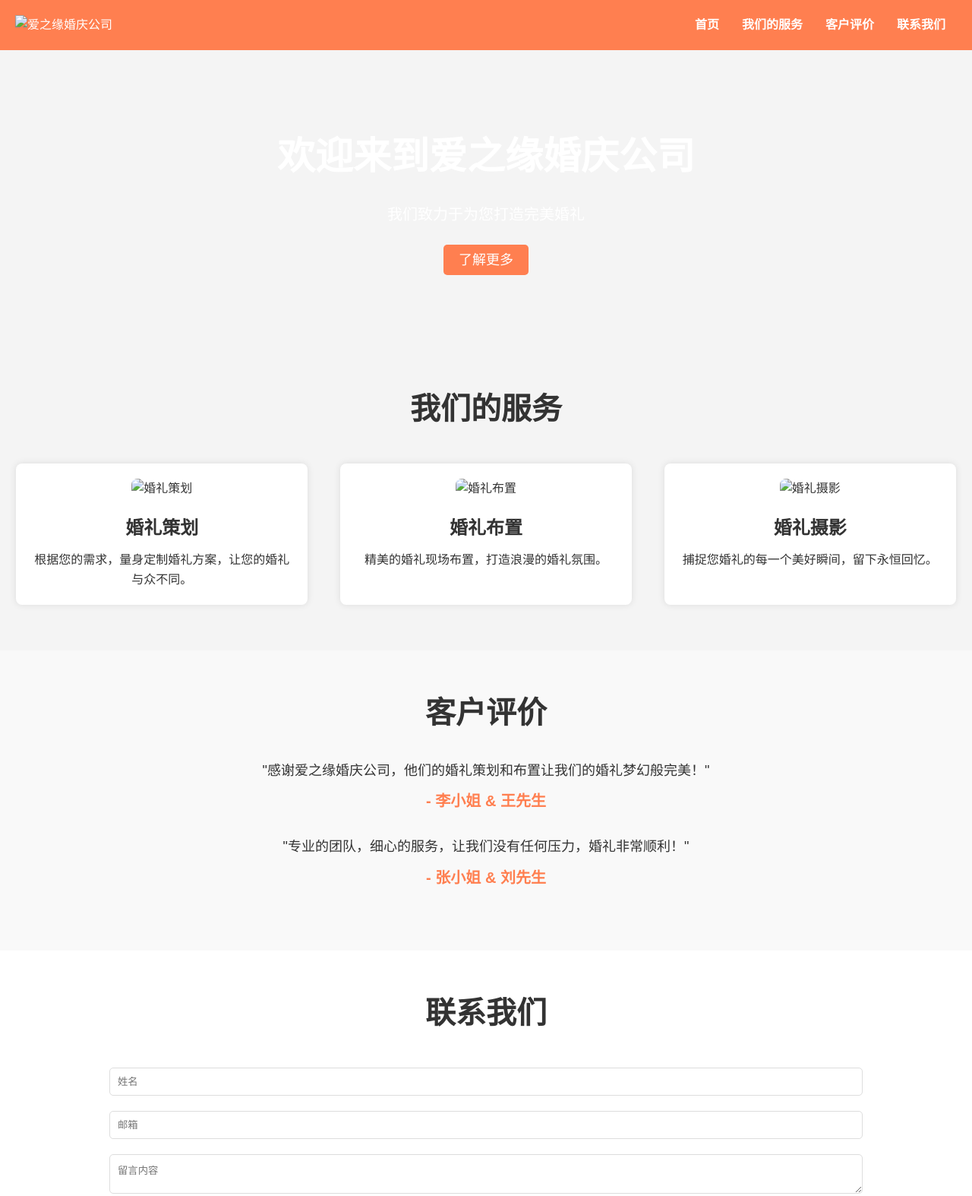
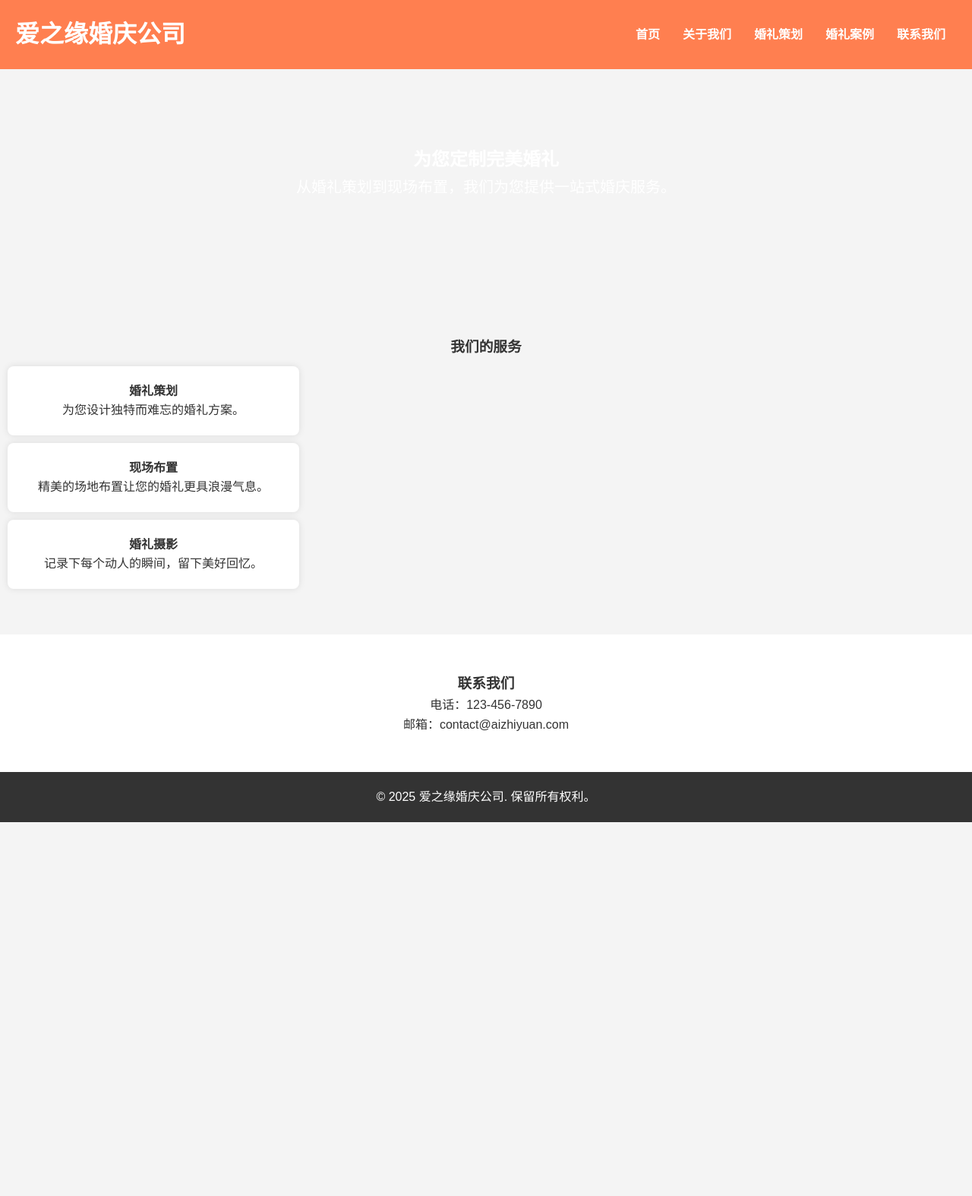
Before and after one commit to xiaojujiang1/-, a plain HTML site: page index.html in a window 1280 px wide. Shown: the top 1574 px of the page at 76% size. After the commit the page ends 1082 px from the top, so only its background shows below. Drawn offline with Linux system fonts and the light colour scheme; files that its build step writes are made by us from their sources.

Commit message:
Update index.html

```diff
--- a/index.html
+++ b/index.html
@@ -1,100 +1,59 @@
 <!DOCTYPE html>
-<html lang="zh-CN">
+<html lang="zh">
 <head>
     <meta charset="UTF-8">
     <meta name="viewport" content="width=device-width, initial-scale=1.0">
+    <meta name="google-site-verification" content="6TRMIZwUu3AM3iSmDaaG2Kt_prNz9b7t19UqyMEXY0o" />
     <title>爱之缘婚庆公司</title>
     <link rel="stylesheet" href="css/styles.css">
-	<style>
-	    /* 将CSS样式代码直接放在这里 */
-	    * {
-	        margin: 0;
-	        padding: 0;
-	        box-sizing: border-box;
-	    }
-	    body {
-	        font-family: 'Arial', sans-serif;
-	        line-height: 1.6;
-	        background-color: #f4f4f4;
-	        color: #333;
-	    }
-	    /* 其他CSS样式 */
-	</style>
-
 </head>
 <body>
-    <!-- 网站头部 -->
     <header>
-	    <meta name="google-site-verification" content="6TRMIZwUu3AM3iSmDaaG2Kt_prNz9b7t19UqyMEXY0o" />
         <div class="logo">
-            <img src="img/logo.png" alt="爱之缘婚庆公司">
+            <h1>爱之缘婚庆公司</h1>
         </div>
         <nav>
             <ul>
-                <li><a href="#home">首页</a></li>
-                <li><a href="#services">我们的服务</a></li>
-                <li><a href="#testimonials">客户评价</a></li>
-                <li><a href="#contact">联系我们</a></li>
+                <li><a href="#">首页</a></li>
+                <li><a href="#">关于我们</a></li>
+                <li><a href="#">婚礼策划</a></li>
+                <li><a href="#">婚礼案例</a></li>
+                <li><a href="#">联系我们</a></li>
             </ul>
         </nav>
     </header>
 
-    <!-- 欢迎部分 -->
-    <section id="home" class="hero">
-        <h1>欢迎来到爱之缘婚庆公司</h1>
-        <p>我们致力于为您打造完美婚礼</p>
-        <a href="#services" class="cta-button">了解更多</a>
-    </section>
+    <main>
+        <section class="hero">
+            <h2>为您定制完美婚礼</h2>
+            <p>从婚礼策划到现场布置，我们为您提供一站式婚庆服务。</p>
+        </section>
 
-    <!-- 服务展示 -->
-    <section id="services" class="services">
-        <h2>我们的服务</h2>
-        <div class="service-items">
+        <section class="services">
+            <h3>我们的服务</h3>
             <div class="service-item">
-                <img src="img/service1.jpg" alt="婚礼策划">
-                <h3>婚礼策划</h3>
-                <p>根据您的需求，量身定制婚礼方案，让您的婚礼与众不同。</p>
+                <h4>婚礼策划</h4>
+                <p>为您设计独特而难忘的婚礼方案。</p>
             </div>
             <div class="service-item">
-                <img src="img/service2.jpg" alt="婚礼布置">
-                <h3>婚礼布置</h3>
-                <p>精美的婚礼现场布置，打造浪漫的婚礼氛围。</p>
+                <h4>现场布置</h4>
+                <p>精美的场地布置让您的婚礼更具浪漫气息。</p>
             </div>
             <div class="service-item">
-                <img src="img/service3.jpg" alt="婚礼摄影">
-                <h3>婚礼摄影</h3>
-                <p>捕捉您婚礼的每一个美好瞬间，留下永恒回忆。</p>
+                <h4>婚礼摄影</h4>
+                <p>记录下每个动人的瞬间，留下美好回忆。</p>
             </div>
-        </div>
-    </section>
+        </section>
 
-    <!-- 客户评价 -->
-    <section id="testimonials" class="testimonials">
-        <h2>客户评价</h2>
-        <div class="testimonial-item">
-            <p>"感谢爱之缘婚庆公司，他们的婚礼策划和布置让我们的婚礼梦幻般完美！"</p>
-            <h4>- 李小姐 & 王先生</h4>
-        </div>
-        <div class="testimonial-item">
-            <p>"专业的团队，细心的服务，让我们没有任何压力，婚礼非常顺利！"</p>
-            <h4>- 张小姐 & 刘先生</h4>
-        </div>
-    </section>
+        <section class="contact">
+            <h3>联系我们</h3>
+            <p>电话：123-456-7890</p>
+            <p>邮箱：contact@aizhiyuan.com</p>
+        </section>
+    </main>
 
-    <!-- 联系我们 -->
-    <section id="contact" class="contact">
-        <h2>联系我们</h2>
-        <form action="#" method="post">
-            <input type="text" placeholder="姓名" name="name" required>
-            <input type="email" placeholder="邮箱" name="email" required>
-            <textarea placeholder="留言内容" name="message" required></textarea>
-            <button type="submit">提交</button>
-        </form>
-    </section>
-
-    <!-- 网站底部 -->
     <footer>
-        <p>&copy; 2025 爱之缘婚庆公司 | 地址：河北省廊坊市香河县</p>
+        <p>&copy; 2025 爱之缘婚庆公司. 保留所有权利。</p>
     </footer>
 </body>
 </html>
```
